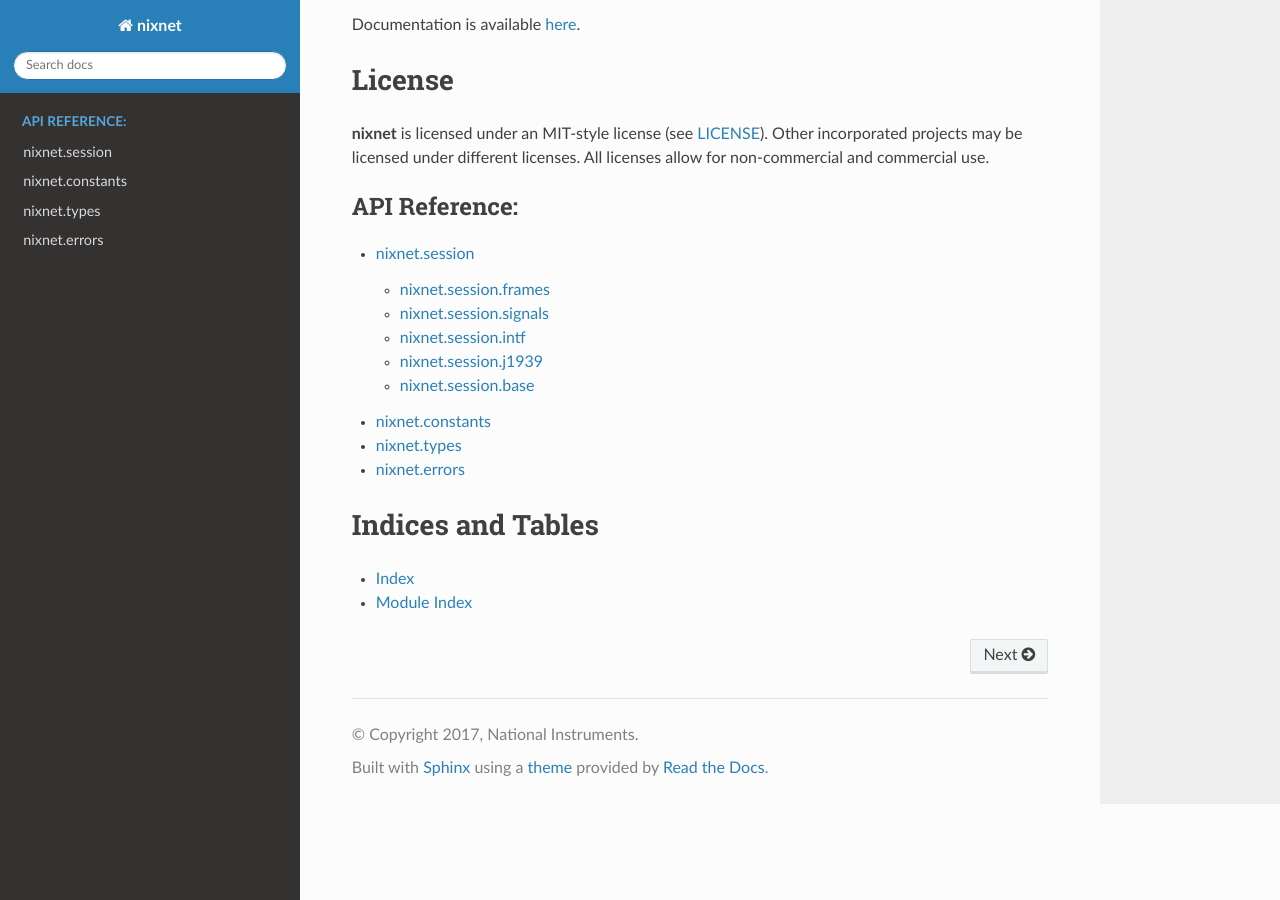
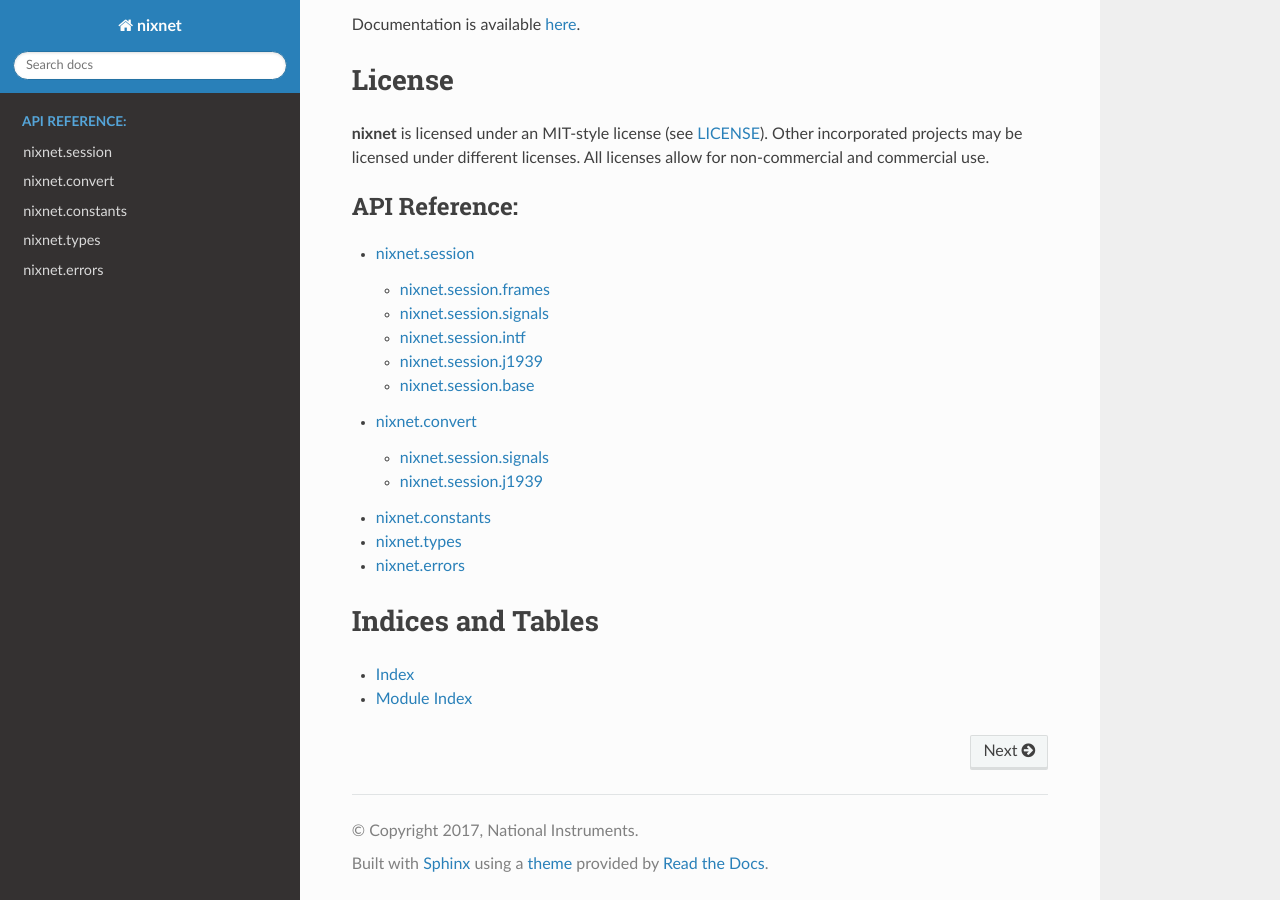
Before and after one commit to ni/nixnet-python, a Sphinx documentation site: the page built from docs/index.rst, in a window 1280 px wide and 900 px high, scrolled down 1319 px. Built offline with Sphinx 7.4.7 and the Read the Docs theme 2.0.0, drawn with Linux system fonts in a browser that asks for light colours.

Commit message:
docs(API): Document Signal/Frame conversion

```diff
--- /dev/null
+++ b/docs/convert.rst
@@ -0,0 +1,14 @@
+nixnet.convert
+==============
+
+.. automodule:: nixnet.convert
+    :members:
+    :show-inheritance:
+    :inherited-members:
+
+.. toctree::
+   :maxdepth: 3
+   :caption: API Reference:
+
+   signals
+   j1939
--- a/docs/index.rst
+++ b/docs/index.rst
@@ -13,6 +13,7 @@ NI-XNET Python Documentation
    :caption: API Reference:
 
    session
+   convert
    constants
    types
    errors
```
